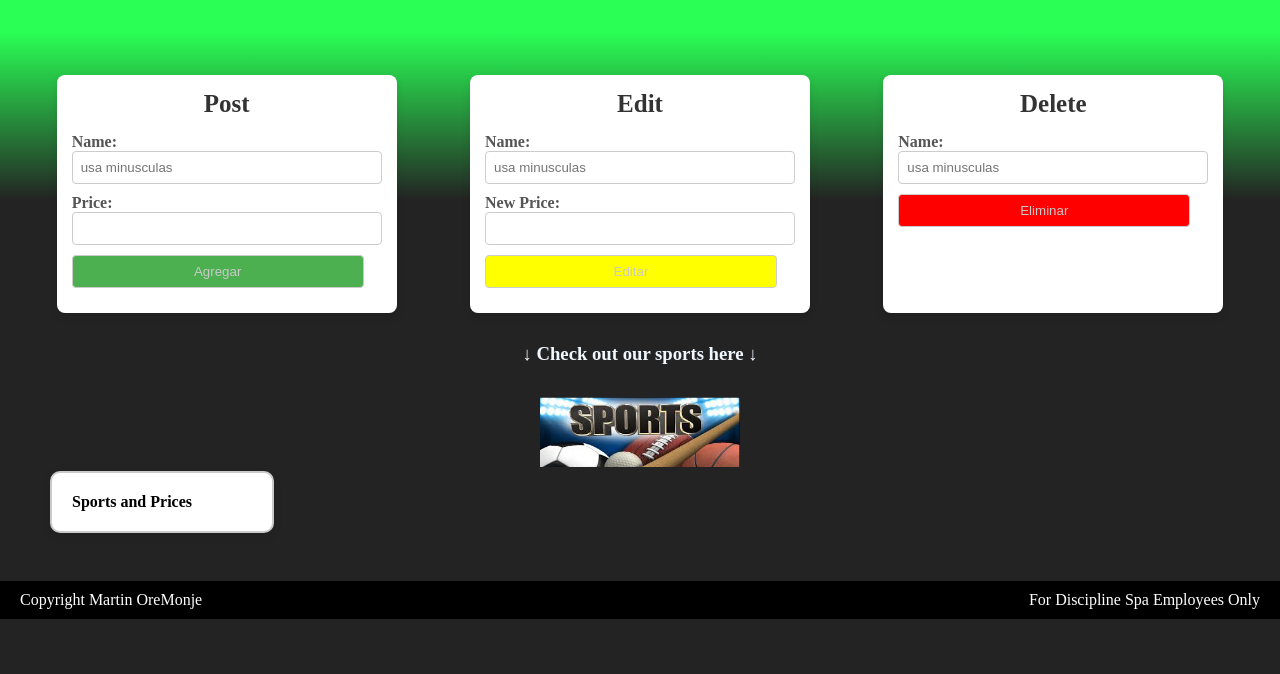
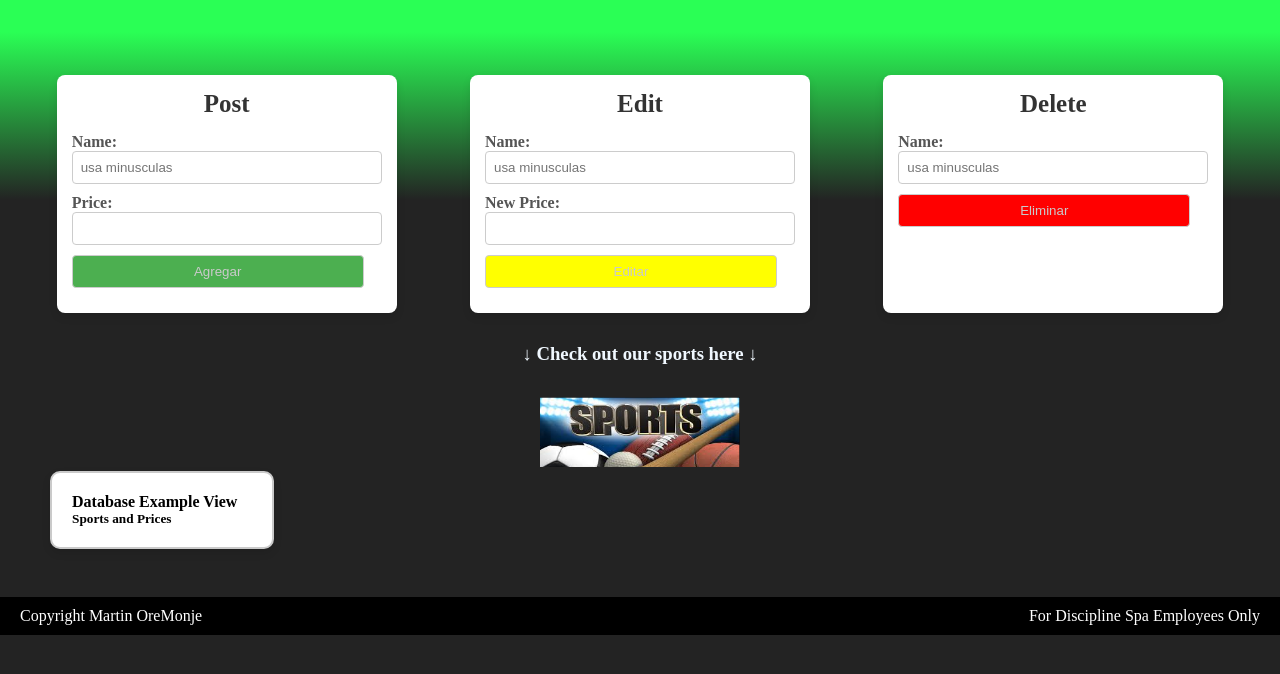
Before and after one commit to martinoremonje/prueba_ev_m6, a website: page views/index.html in a window 1280 px wide. Shown: the part 48-722 px from the top of the page. Drawn offline with Linux system fonts and the light colour scheme.

Commit message:
cambio menor agregado h4 and h5

```diff
--- a/views/index.html
+++ b/views/index.html
@@ -59,7 +59,8 @@
     <a href="/deportes"><img src="/assets/img/sports.png"/></a>
 </div>
 <div id="show">
-    <h4>Sports and Prices</h4>
+    <h4>Database Example View</h4>
+    <h5>Sports and Prices</h5>
     <ol id="show-li"></ol>
 </div>
    <footer><span>Copyright Martin OreMonje</span><span>For Discipline Spa Employees Only</span></footer>
```
